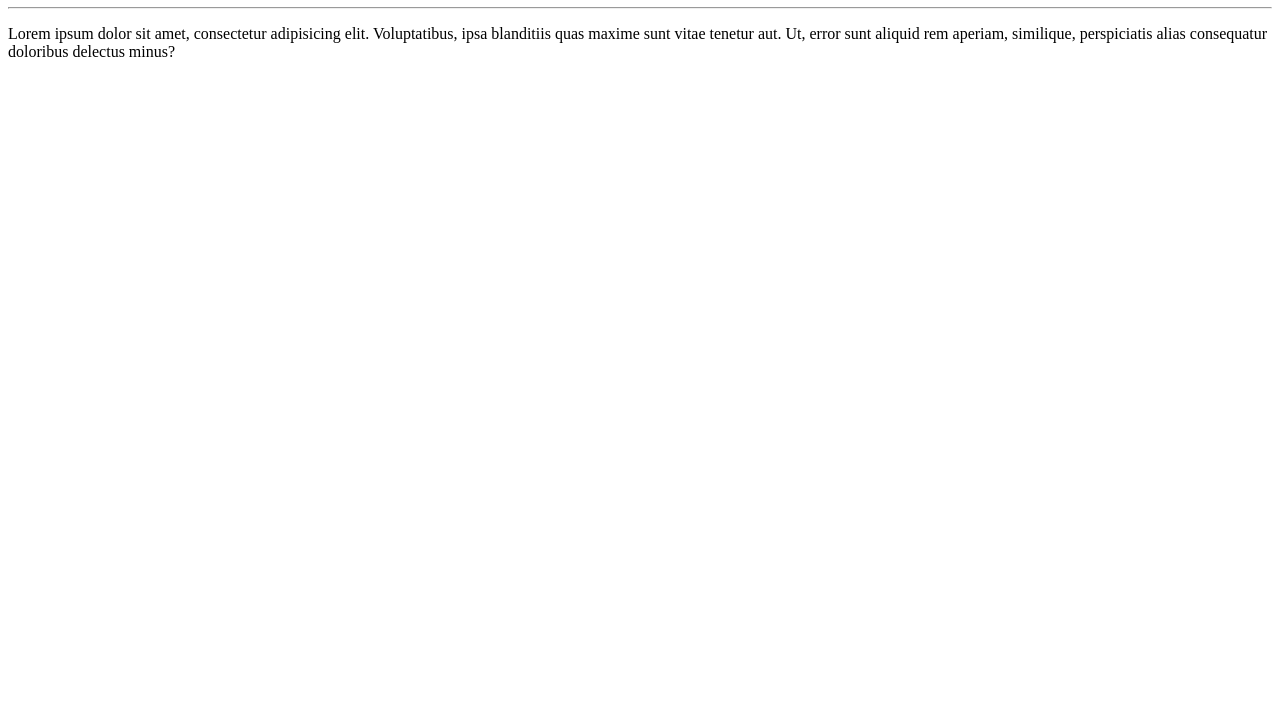
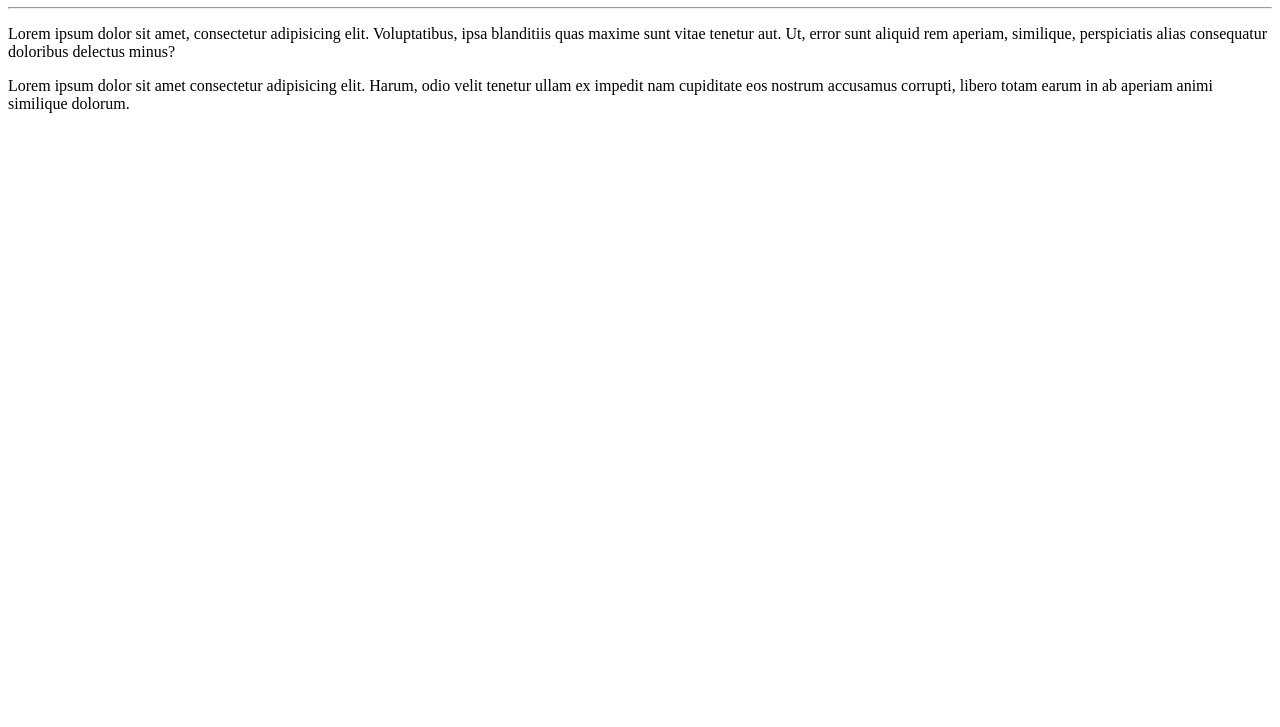
Before and after one commit to ssantosmuller/Ola-Mundo, a plain HTML site: page site-exemplo/index.html in a window 1280 px wide. Shown: the part 73-800 px from the top of the page. Drawn offline with Linux system fonts and the light colour scheme.

Commit message:
adicionei mais um paragrafo

```diff
--- a/site-exemplo/index.html
+++ b/site-exemplo/index.html
@@ -9,6 +9,7 @@
     <h1>Olá, Mundo</h1>
     <hr>
     <p>Lorem ipsum dolor sit amet, consectetur adipisicing elit. Voluptatibus, ipsa blanditiis quas maxime sunt vitae tenetur aut. Ut, error sunt aliquid rem aperiam, similique, perspiciatis alias consequatur doloribus delectus minus?</p>
+    <p>Lorem ipsum dolor sit amet consectetur adipisicing elit. Harum, odio velit tenetur ullam ex impedit nam cupiditate eos nostrum accusamus corrupti, libero totam earum in ab aperiam animi similique dolorum.</p>
 
 </body>
 </html>
```
